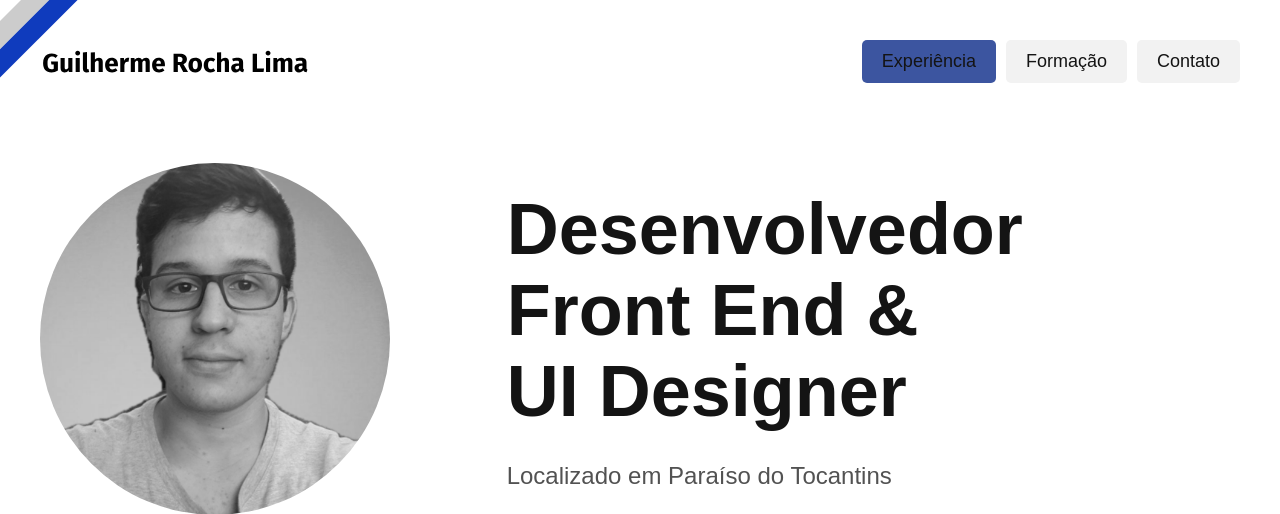
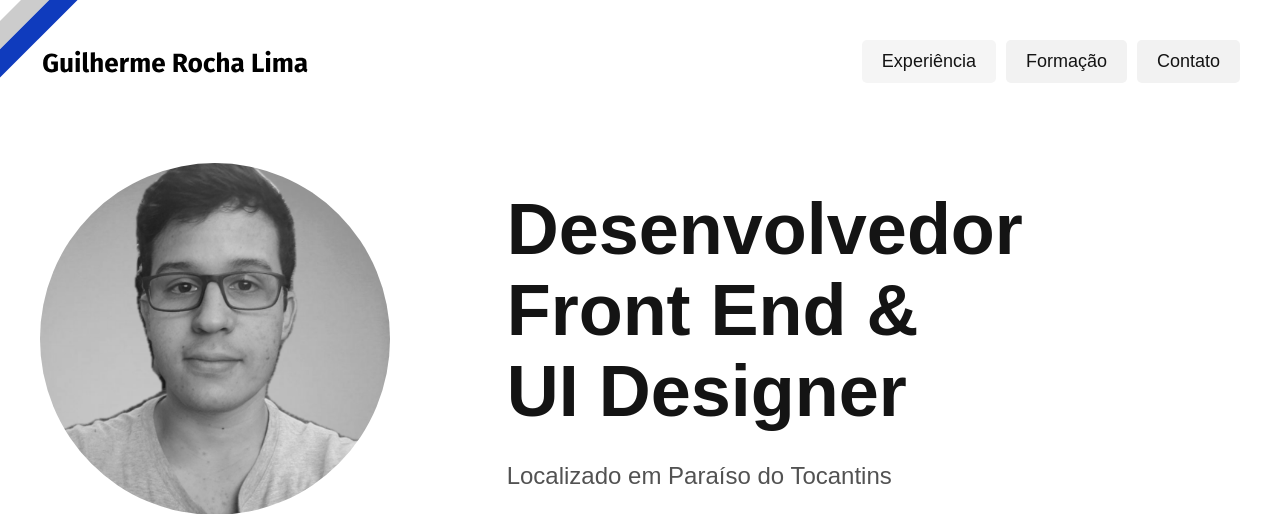
Before and after one commit to guilhermeR20/Projetos-Pessoais-Front-End, a PHP site: page / in a window 1280 px wide, with the pointer over the restyled element. Shown: the top 514 px of the page. Run offline with PHP 8.4, Linux system fonts and the light colour scheme.

Commit message:
correção cores

```diff
--- a/portfolio/css/header.css
+++ b/portfolio/css/header.css
@@ -27,7 +27,7 @@
 }
 
 .header-menu a:hover{
-    background: #3c55a0;
+    background: #f5f5f5;
     border-radius: 5px;
 }
 
```
